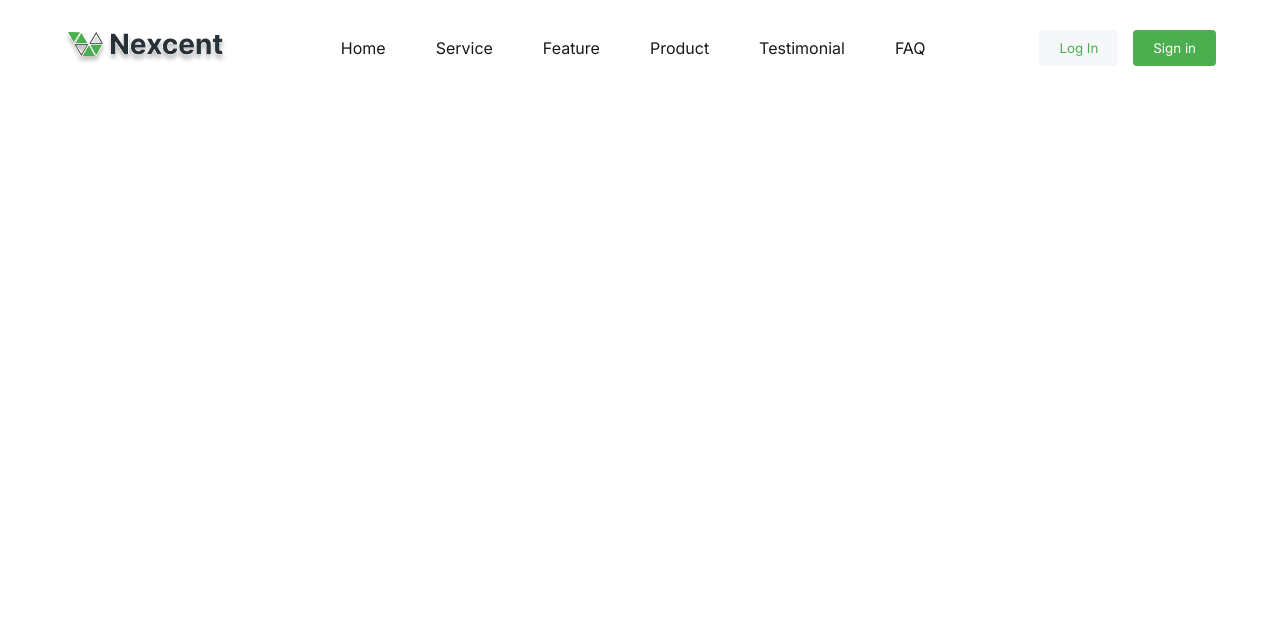
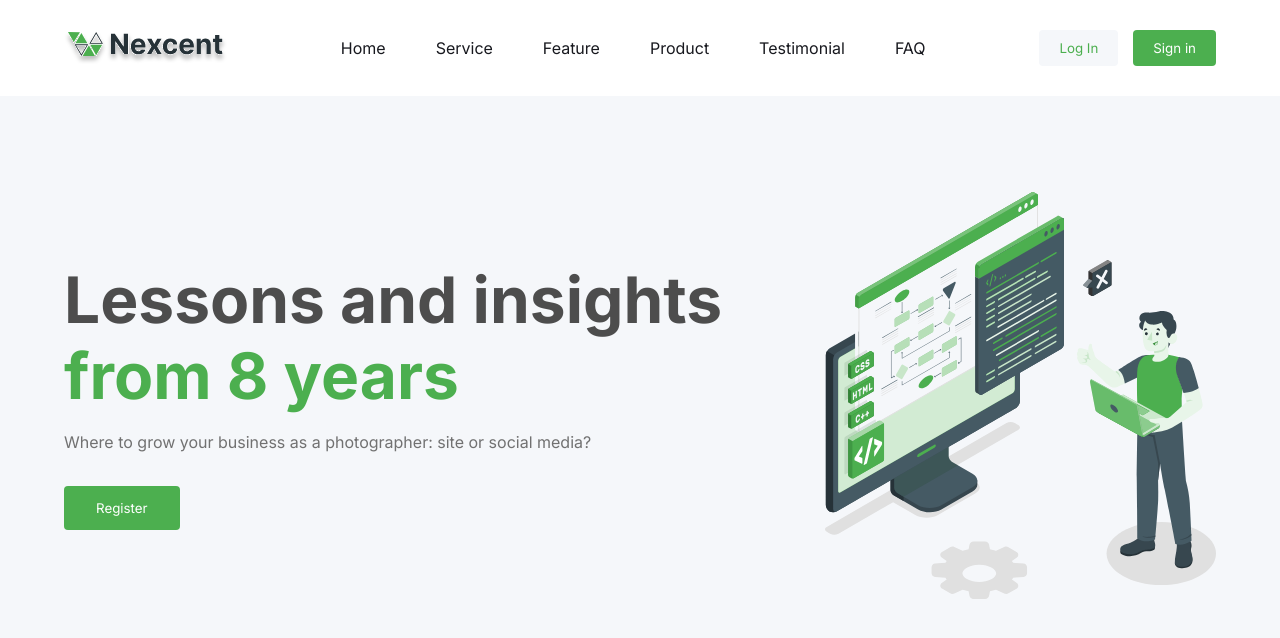
Before and after one commit to hussainALJ/agencyLandingPage, a React (Vite) app: page / in a window 1280 px wide. Shown: the top 638 px of the page. Built offline with nearby package versions, Linux system fonts and the light colour scheme.

Commit message:
Make hero component

```diff
--- a/src/App.css
+++ b/src/App.css
@@ -11,6 +11,10 @@
   gap: 15px;
 }
 
+.silverBg {
+  background-color: #F5F7FA;
+}
+
 .mini {
   font-size: 14px;
   line-height: 20px;
--- a/src/components/Header.jsx
+++ b/src/components/Header.jsx
@@ -1,4 +1,4 @@
-import styles from "./Header.module.css";
+import styles from "./style/Header.module.css";
 import { useEffect, useState, useRef } from "react";
 import Logo from "../assets/logo.svg?react";
 
--- /dev/null
+++ b/src/components/Hero.jsx
@@ -0,0 +1,21 @@
+import HeroImg from '../assets/hero-img.svg?react'
+import styles from './style/Hero.module.css'
+
+function Hero () {
+    return (
+        <section className={`${styles.hero} silverBg`}>
+            <div className="container">
+                <div className={`${styles.flexContainer} flex`}>
+                    <div>
+                        <h1 className={`${styles.mainText}`}>Lessons and insights <br /><span>from 8 years</span></h1>
+                        <p className={`${styles.subText}`}>Where to grow your business as a photographer: site or social media?</p>
+                        <button>Register</button>
+                    </div>
+                    <HeroImg />
+                </div>
+            </div>
+        </section>
+    )
+}
+
+export default Hero
--- /dev/null
+++ b/src/components/style/Hero.module.css
@@ -0,0 +1,21 @@
+.hero {
+    padding: 96px 0;
+}
+
+.flexContainer {
+    flex-direction: column-reverse;
+}
+
+.mainText {
+    margin-bottom: 16px;
+}
+
+.subText {
+    margin-bottom: 32px;
+}
+
+@media (min-width: 810px) {
+    .flexContainer {
+        flex-direction: row;
+    }
+}
--- a/src/index.css
+++ b/src/index.css
@@ -51,6 +51,10 @@ p {
   line-height: 24px;
 }
 
+span {
+  color: var(--brand-primary);
+}
+
 a {
   text-decoration: none;
   color: var(--gray-900);
--- a/src/pages/Home.jsx
+++ b/src/pages/Home.jsx
@@ -1,9 +1,11 @@
 import Header from "../components/Header.jsx"
+import Hero from "../components/Hero.jsx"
 
 function Home () {
     return (
         <>
         <Header />
+        <Hero />
         </>
     )
 }
```
Also changed, not shown: src/assets/hero-img.svg (added), src/components/style/Header.module.css (renamed from src/components/Header.module.css).
